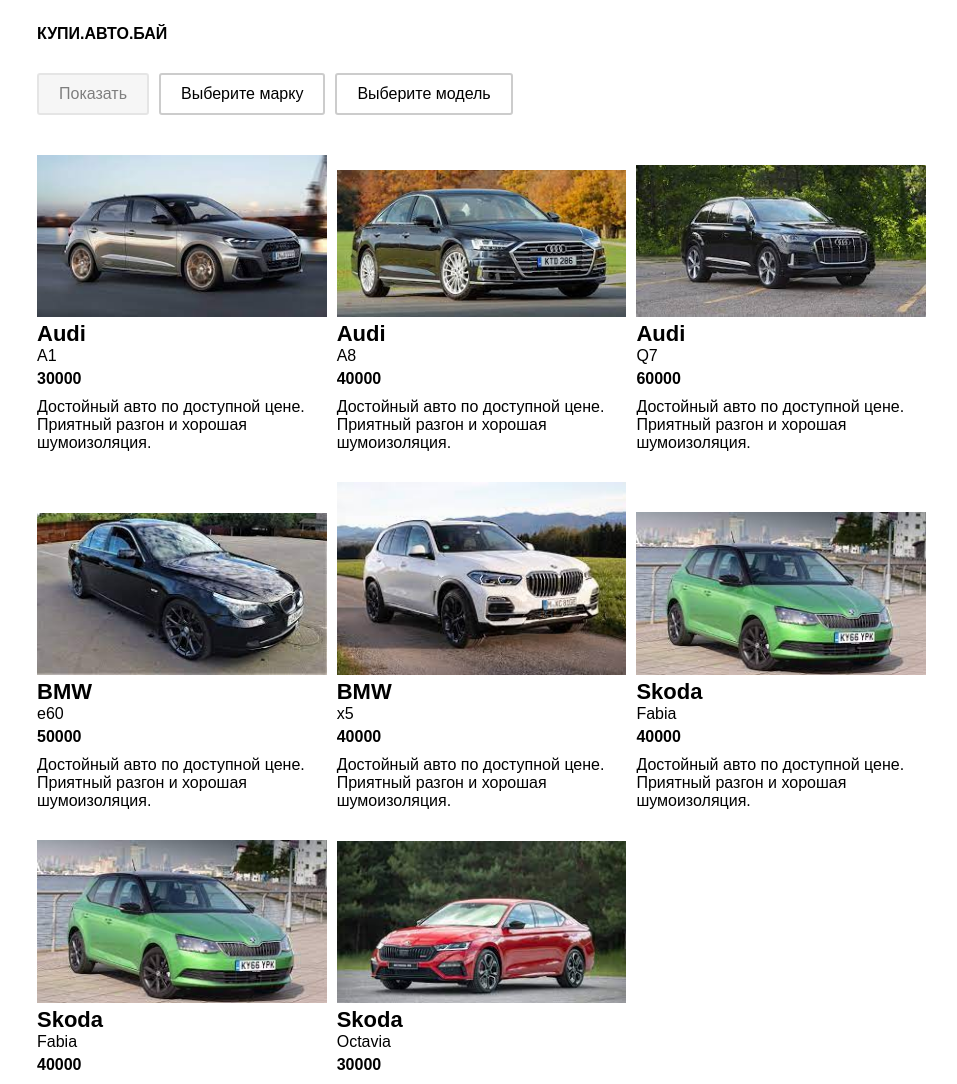
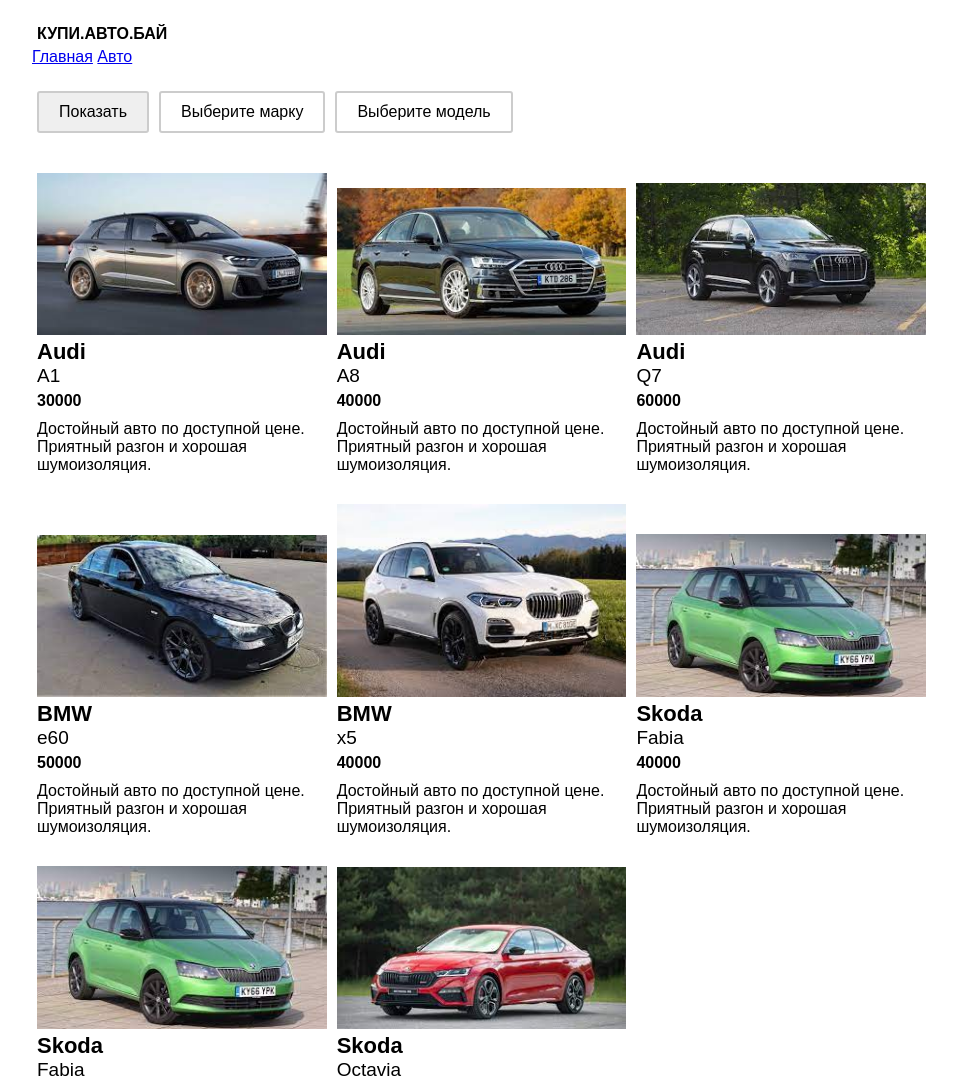
Before and after one commit to No-Max/cars, a plain HTML site: page index.html in a window 1280 px wide. Shown: the top 1084 px of the page, without its empty margins (158-1115 px from the left). Drawn offline with Linux system fonts and the light colour scheme.

Commit message:
split code to modules

```diff
--- /dev/null
+++ b/classes/Card.js
@@ -0,0 +1,21 @@
+export default class Card {
+  constructor({ brand, model, img, price, description }) {
+    const containerElement = document.createElement('div');
+    containerElement.classList.add('component-card');
+
+    containerElement.innerHTML = `
+      <img class="component-card-img" src="img/${img}">
+      <div class="component-card-brand">${brand}</div>
+      <div class="component-card-model">${model}</div>
+      <div class="component-card-price">${price}</div>
+      <div class="component-card-descr">${description}</div>
+    `;
+
+    return containerElement;
+  }
+  static appendCards(container, cars) {
+    cars.forEach(car => {
+      container.append(new Card(car));
+    });
+  }
+}
--- /dev/null
+++ b/classes/Dropdown.js
@@ -0,0 +1,63 @@
+export default class Dropdown {
+  _selectedValue = null
+
+  constructor(defaultValue, listItems, onSelectItem) {
+    this.defaultValue = defaultValue;
+    this._selectedValue = defaultValue;
+    this.listItems = listItems;
+
+    this.element = document.createElement('div');
+    this.element.classList.add('component-dropdown-container');
+
+    this.valueElement = document.createElement('div');
+    this.valueElement.classList.add('component-dropdown-value')
+    this.valueElement.innerText = this.defaultValue;
+    this.element.append(this.valueElement);
+
+    this.listElement = document.createElement('ul');
+    this.listElement.classList.add('component-dropdown-list');
+    this.element.append(this.listElement);
+
+    this.listItems.forEach(value => {
+      const li = document.createElement('li');
+      li.innerText = value;
+      li.classList.add('component-dropdown-item');
+      this.listElement.append(li);
+    });
+
+    this.element.addEventListener('click', (event) => {
+      this.element.classList.toggle('active');
+      if (event.target.matches('.component-dropdown-value')) {
+        this.clearSelectedValue();
+        if(onSelectItem) onSelectItem();
+      }
+      if (event.target.matches('.component-dropdown-item')) {
+        this.selectedValue = event.target.innerText;
+        if(onSelectItem) onSelectItem(event.target.innerText);
+      };
+    })
+  }
+
+  set selectedValue(value) {
+    this.valueElement.innerText = value;
+    this._selectedValue = value;
+  }
+
+  get selectedValue() {
+    return this._selectedValue === this.defaultValue ? null : this._selectedValue;
+  }
+
+  clearSelectedValue() {
+    this.selectedValue = this.defaultValue;
+  }
+
+  setItemsList(list) {
+    this.listElement.innerHTML = '';
+    list.forEach(value => {
+      const li = document.createElement('li');
+      li.innerText = value;
+      li.classList.add('component-dropdown-item');
+      this.listElement.append(li);
+    });
+  }
+}
--- /dev/null
+++ b/classes/Router.js
@@ -0,0 +1,22 @@
+export default class Router {
+  pages = [];
+  constructor(container) {
+    for (let page in container.children) {
+      if (container.children[page].id) {
+        this.pages.push({
+          id: container.children[page].id,
+          element: container.children[page],
+        });
+      }
+    }
+
+    window.addEventListener('hashchange', (e) => {
+      this.goTo(location.hash);
+    })
+  }
+  goTo(pageId) {
+    const pageObj = this.pages.find((page) => page.id === pageId);
+    this.pages.forEach((page) => page.element.classList.remove('active'));
+    pageObj.element.classList.add('active');
+  }
+}
--- /dev/null
+++ b/constants/cars.js
@@ -0,0 +1,60 @@
+export const cars = [
+  {
+    brand: 'Audi',
+    model: 'A1',
+    img: 'audi-a1.jpeg',
+    price: 30000,
+    description: 'Достойный авто по доступной цене. Приятный разгон и хорошая шумоизоляция.',
+  },
+  {
+    brand: 'Audi',
+    model: 'A8',
+    img: 'audi-a8.jpeg',
+    price: 40000,
+    description: 'Достойный авто по доступной цене. Приятный разгон и хорошая шумоизоляция.',
+  },
+  {
+    brand: 'Audi',
+    model: 'Q7',
+    img: 'audi-q7.jpeg',
+    price: 60000,
+    description: 'Достойный авто по доступной цене. Приятный разгон и хорошая шумоизоляция.',
+  },
+  {
+    brand: 'BMW',
+    model: 'e60',
+    img: 'bmw-e60.jpg',
+    price: 50000,
+    description: 'Достойный авто по доступной цене. Приятный разгон и хорошая шумоизоляция.',
+  },
+  {
+    brand: 'BMW',
+    model: 'x5',
+    img: 'bmw-x5.jpg',
+    price: 40000,
+    description: 'Достойный авто по доступной цене. Приятный разгон и хорошая шумоизоляция.',
+  },
+  {
+    brand: 'Skoda',
+    model: 'Fabia',
+    img: 'skoda-fabia.jpeg',
+    price: 40000,
+    description: 'Достойный авто по доступной цене. Приятный разгон и хорошая шумоизоляция.',
+  },
+  {
+    brand: 'Skoda',
+    model: 'Fabia',
+    img: 'skoda-fabia.jpeg',
+    price: 40000,
+    description: 'Достойный авто по доступной цене. Приятный разгон и хорошая шумоизоляция.',
+  },
+  {
+    brand: 'Skoda',
+    model: 'Octavia',
+    img: 'skoda-octavia.jpeg',
+    price: 30000,
+    description: 'Достойный авто по доступной цене. Приятный разгон и хорошая шумоизоляция.',
+  },
+];
+
+export const brands = Array.from(new Set(cars.map(car => car.brand)));
--- a/index.html
+++ b/index.html
@@ -11,14 +11,20 @@
 
     <div class="wrapper">
       <div class="logo">купи.авто.бай</div>
-
+      <div class="menu">
+        <a id="pageHome" href="#home">Главная</a>
+        <a id="pageCar" href="#car">Авто</a>
+      </div>
+      <div id="router" class="router">
+        <div id="#home" class="router-page active">
           <div class="filters">
-        <button class="component-search disabled">Показать</button>
+            <button class="component-search">Показать</button>
+          </div>
+          <div class="cards-container"></div>
         </div>
 
-      <div class="cards-container"></div>
-
-      <div class="component-page" style="display: none;">
+        <div id="#car" class="router-page">
+          <div class="component-page">
             <div class="component-page-img">
               <img src="img/audi-a1-big.jpg">
             </div>
@@ -51,7 +57,9 @@
             </div>
           </div>
         </div>
+      </div>
+    </div>
 
-    <script src="main.js"></script>
+    <script type="module" src="main.js"></script>
   </body>
 </html>
--- a/main.js
+++ b/main.js
@@ -1,123 +1,9 @@
-const cars = [
-  {
-    brand: 'Audi',
-    model: 'A1',
-    img: 'audi-a1.jpeg',
-    price: 30000,
-    description: 'Достойный авто по доступной цене. Приятный разгон и хорошая шумоизоляция.',
-  },
-  {
-    brand: 'Audi',
-    model: 'A8',
-    img: 'audi-a8.jpeg',
-    price: 40000,
-    description: 'Достойный авто по доступной цене. Приятный разгон и хорошая шумоизоляция.',
-  },
-  {
-    brand: 'Audi',
-    model: 'Q7',
-    img: 'audi-q7.jpeg',
-    price: 60000,
-    description: 'Достойный авто по доступной цене. Приятный разгон и хорошая шумоизоляция.',
-  },
-  {
-    brand: 'BMW',
-    model: 'e60',
-    img: 'bmw-e60.jpg',
-    price: 50000,
-    description: 'Достойный авто по доступной цене. Приятный разгон и хорошая шумоизоляция.',
-  },
-  {
-    brand: 'BMW',
-    model: 'x5',
-    img: 'bmw-x5.jpg',
-    price: 40000,
-    description: 'Достойный авто по доступной цене. Приятный разгон и хорошая шумоизоляция.',
-  },
-  {
-    brand: 'Skoda',
-    model: 'Fabia',
-    img: 'skoda-fabia.jpeg',
-    price: 40000,
-    description: 'Достойный авто по доступной цене. Приятный разгон и хорошая шумоизоляция.',
-  },
-  {
-    brand: 'Skoda',
-    model: 'Fabia',
-    img: 'skoda-fabia.jpeg',
-    price: 40000,
-    description: 'Достойный авто по доступной цене. Приятный разгон и хорошая шумоизоляция.',
-  },
-  {
-    brand: 'Skoda',
-    model: 'Octavia',
-    img: 'skoda-octavia.jpeg',
-    price: 30000,
-    description: 'Достойный авто по доступной цене. Приятный разгон и хорошая шумоизоляция.',
-  },
-];
+import { cars, brands } from './constants/cars.js';
+import Dropdown from './classes/Dropdown.js';
+import Card from './classes/Card.js';
+import Router from './classes/Router.js';
 
-const brands = Array.from(new Set(cars.map(car => car.brand)));
-
-class Dropdown {
-  _selectedValue = null
-
-  constructor(defaultValue, listItems, onSelectItem) {
-    this.defaultValue = defaultValue;
-    this._selectedValue = defaultValue;
-    this.listItems = listItems;
-
-    this.element = document.createElement('div');
-    this.element.classList.add('component-dropdown-container');
-
-    this.valueElement = document.createElement('div');
-    this.valueElement.classList.add('component-dropdown-value')
-    this.valueElement.innerText = this.defaultValue;
-    this.element.append(this.valueElement);
-
-    this.listElement = document.createElement('ul');
-    this.listElement.classList.add('component-dropdown-list');
-    this.element.append(this.listElement);
-
-    this.listItems.forEach(value => {
-      const li = document.createElement('li');
-      li.innerText = value;
-      li.classList.add('component-dropdown-item');
-      this.listElement.append(li);
-    });
-
-    this.element.addEventListener('click', (event) => {
-      this.element.classList.toggle('active');
-      if (event.target.matches('.component-dropdown-value')) {
-        this.clearSelectedValue();
-        if(onSelectItem) onSelectItem();
-      }
-      if (event.target.matches('.component-dropdown-item')) {
-        this.selectedValue = event.target.innerText;
-        if(onSelectItem) onSelectItem(event.target.innerText);
-      };
-    })
-  }
-
-  set selectedValue(value) {
-    this.valueElement.innerText = value;
-    this._selectedValue = value;
-  }
-
-  clearSelectedValue() {
-    this.selectedValue = this.defaultValue;
-  }
-
-  setItemsList(list) {
-    this.listElement.innerHTML = '';
-    list.forEach(value => {
-      const li = document.createElement('li');
-      li.innerText = value;
-      li.classList.add('component-dropdown-item');
-      this.listElement.append(li);
-    });
-  }
-}
+const router = new Router(document.getElementById('router'));
 
 const modelDropdown = new Dropdown('Выберите модель', []);
 
@@ -136,42 +22,21 @@
 document.querySelector('.filters').append(brandDropdown.element);
 document.querySelector('.filters').append(modelDropdown.element);
 
+const cardsContainer = document.querySelector('.cards-container');
+Card.appendCards(cardsContainer, cars);
 
-function Card({ brand, model, img, price, description }) {
-  const containerElement = document.createElement('div');
-  containerElement.classList.add('component-card');
-
-  const imgElement = document.createElement('img');
-  imgElement.classList.add('component-card-img');
-  imgElement.src = 'img/' + img;
-  containerElement.append(imgElement);
-
-  const brandElement = document.createElement('div');
-  brandElement.classList.add('component-card-brand');
-  brandElement.innerText = brand;
-  containerElement.append(brandElement);
-
-  const modelElement = document.createElement('div');
-  modelElement.classList.add('component-card-model');
-  modelElement.innerText = model;
-  containerElement.append(model);
-
-  const priceElement = document.createElement('div');
-  priceElement.classList.add('component-card-price');
-  priceElement.innerText = price;
-  containerElement.append(priceElement);
-
-  const descrElement = document.createElement('div');
-  descrElement.classList.add('component-card-descr');
-  descrElement.innerText = description;
-  containerElement.append(descrElement);
-
-  return containerElement;
+document.querySelector('.component-search').onclick = () => {
+  cardsContainer.innerHTML = '';
+  const filteredCars = cars.filter((car) => {
+    const isBrand = !!brandDropdown.selectedValue;
+    const isModel = !!modelDropdown.selectedValue;
+    if (isBrand && isModel) {
+      return car.brand === brandDropdown.selectedValue && car.model === modelDropdown.selectedValue;
+    } else if (isBrand && !isModel) {
+      return car.brand === brandDropdown.selectedValue;
+    } else {
+      return true;
+    }
+  });
+  Card.appendCards(cardsContainer, filteredCars);
 }
-
-const cardsContainer = document.querySelector('.cards-container');
-cars.forEach(car => {
-  cardsContainer.append(
-    new Card(car)
-  );
-});
--- a/style.css
+++ b/style.css
@@ -113,7 +113,7 @@
   width: calc(100% - 300px);
   padding: 5px;
 }
-.component-page-img img{
+.component-page-img img {
   width: 100%;
 }
 .component-page-info {
@@ -136,8 +136,16 @@
   width: 100%;
   padding-top: 20px;
 }
-.component-page-table td:last-child{
+.component-page-table td:last-child {
   text-align: right;
   font-size: 14px;
   font-weight: bold;
 }
+
+/* router */
+.router .router-page {
+  display: none;
+}
+.router .router-page.active {
+  display: block;
+}
```
Lines whose indentation alone changed are shown as unchanged.
